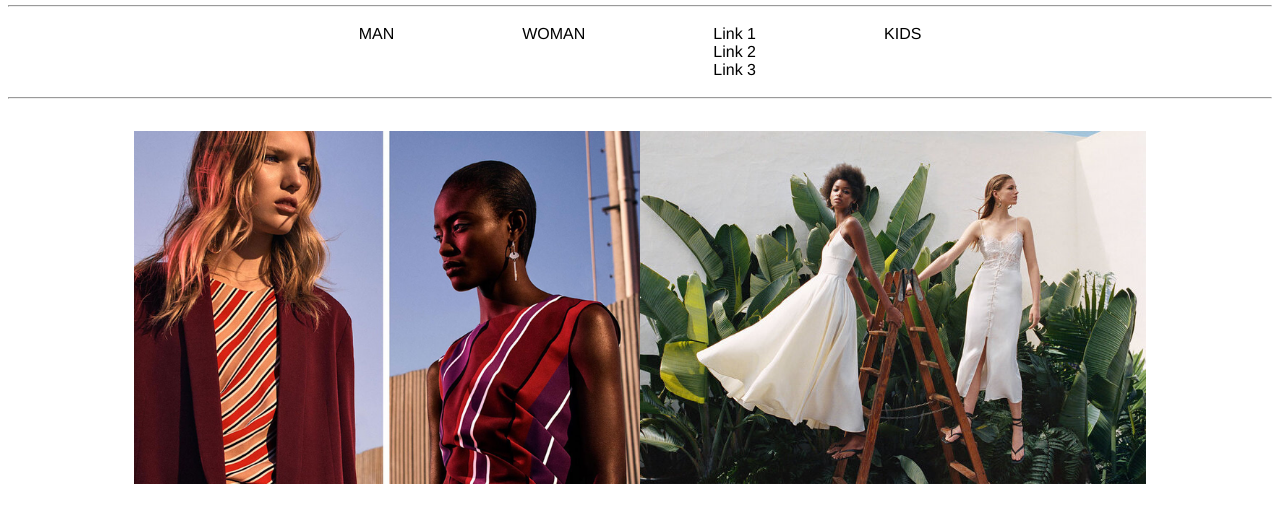
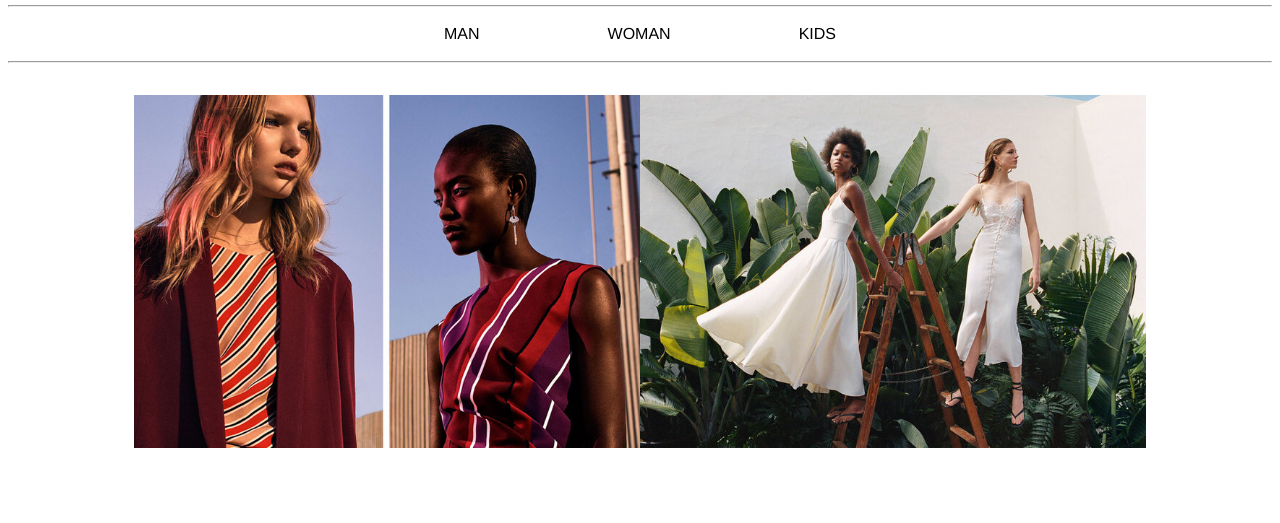
Before and after one commit to gabychoii/responsive-redesign, a plain HTML site: page index.html in a window 1280 px wide. Shown: the part 221-744 px from the top of the page. Drawn offline with Linux system fonts and the light colour scheme.

Commit message:
fixed bug

```diff
--- a/index.html
+++ b/index.html
@@ -44,11 +44,6 @@
         <div id="secondaryNav">
             <a href="man">MAN</a>
             <a href="woman">WOMAN</a>
-            <div class="dropdown-content">
-                <a href="#">Link 1</a>
-                <a href="#">Link 2</a>
-            <a href="#">Link 3</a>
-            </div>
             <a href="kids">KIDS</a>
         </div>
         <hr href="solid-shadow">
```
